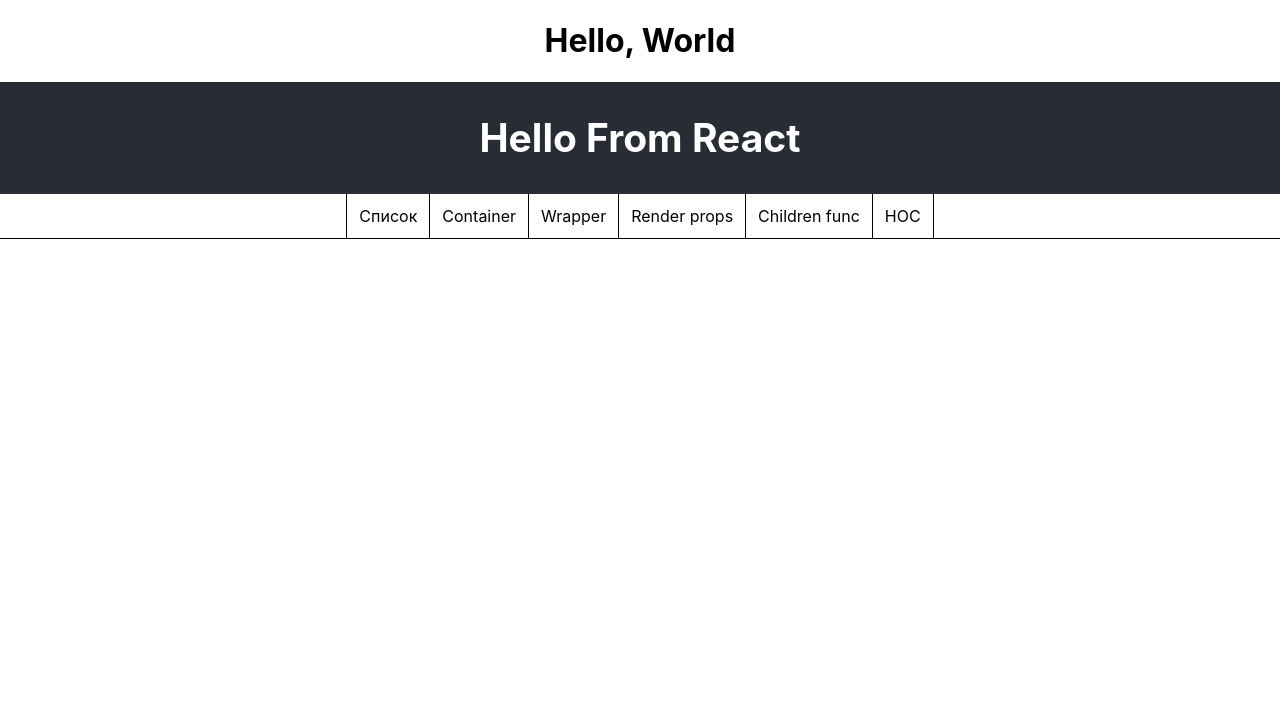
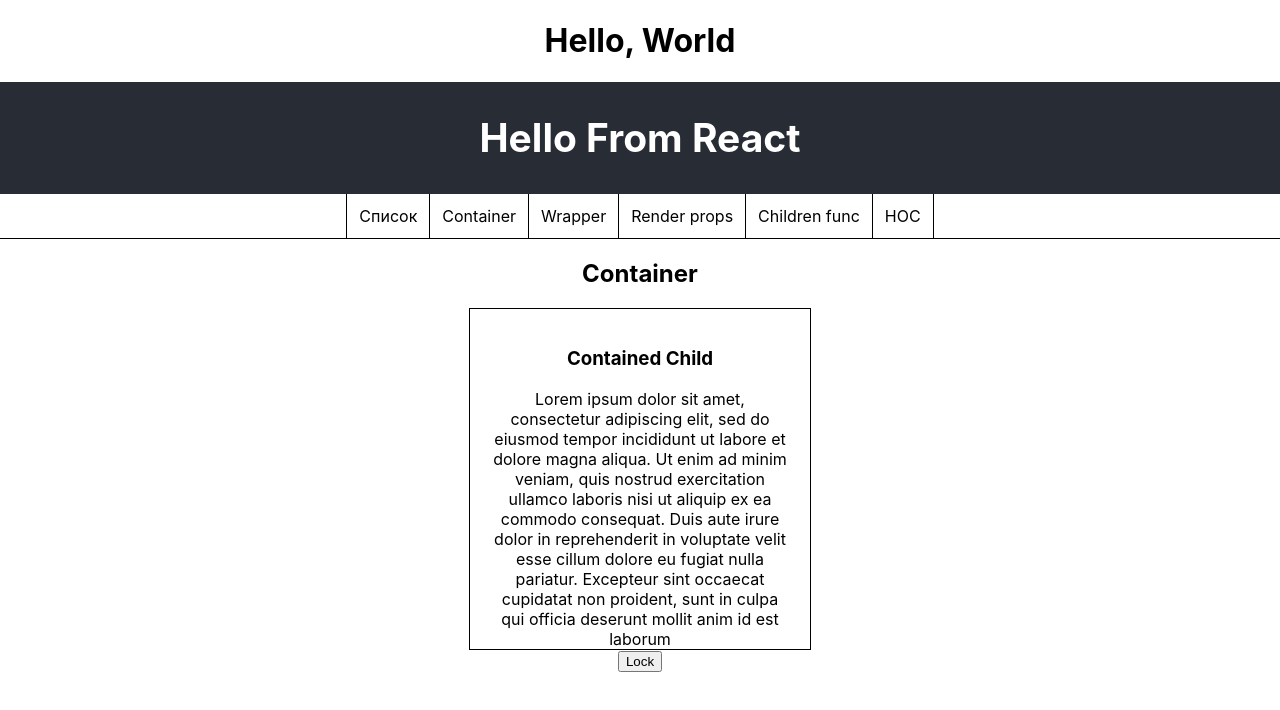
Before and after one commit to Jesovile/react-trainings, a React (Create React App) app: page / in a window 1280 px wide. Both pictures are taken after a click on the element "Container". Shown: the top 710 px of the page. Built offline with nearby package versions, Linux system fonts and the light colour scheme.

Commit message:
add Container pattern iplementation

```diff
--- a/src/App.tsx
+++ b/src/App.tsx
@@ -3,6 +3,7 @@ import ClientList from "./components/ClientList/ClientList";
 import './App.css';
 import { NavigationTabs } from './types';
 import Navigation from './components/Navigation/Navigation';
+import Container from './components/Container/Container';
 
 interface AppState {
   currentTab: NavigationTabs;
@@ -28,6 +29,7 @@ class App extends React.Component<{}, AppState> {
   private readonly renderContent = (currentTab: NavigationTabs) => {
     switch (currentTab) {
       case NavigationTabs.LIST: return <ClientList/>;
+      case NavigationTabs.CONTAINER: return <Container/>;
       default: return null;
     }
   };
--- /dev/null
+++ b/src/components/Container/ContainedChild/ContainedChild.tsx
@@ -0,0 +1,18 @@
+import React from "react";
+import "./styles/ContainedChild.css";
+
+interface ContainedChildProps {
+    isDisable: boolean;
+}
+
+const ContainedChild: React.FC<ContainedChildProps> = (props) => {
+    const {isDisable} = props;
+    return (
+        <div className={`ContainedChild ${isDisable ? "ContainedChild--disable" : undefined}`}>
+            <h3>Contained Child</h3>
+            <p>Lorem ipsum dolor sit amet, consectetur adipiscing elit, sed do eiusmod tempor incididunt ut labore et dolore magna aliqua. Ut enim ad minim veniam, quis nostrud exercitation ullamco laboris nisi ut aliquip ex ea commodo consequat. Duis aute irure dolor in reprehenderit in voluptate velit esse cillum dolore eu fugiat nulla pariatur. Excepteur sint occaecat cupidatat non proident, sunt in culpa qui officia deserunt mollit anim id est laborum</p>
+        </div>
+    );
+};
+
+export default ContainedChild;
--- /dev/null
+++ b/src/components/Container/ContainedChild/styles/ContainedChild.css
@@ -0,0 +1,12 @@
+.ContainedChild {
+    width: 300px;
+    height: 300px;
+    padding: 20px;
+    border: 1px solid black;
+}
+
+.ContainedChild--disable {
+    opacity: 0.7;
+    cursor: not-allowed;
+    user-select: none;
+}
--- /dev/null
+++ b/src/components/Container/Container.tsx
@@ -0,0 +1,19 @@
+import React, { useState } from "react";
+import "./styles/Container.css";
+import ContainedChild from "./ContainedChild/ContainedChild";
+
+const Container: React.FC = () => {
+    const [isBlocked, setBlocked] = useState<boolean>(false);
+
+    return (
+        <div className="Container">
+            <h2>Container</h2>
+            <ContainedChild isDisable={isBlocked}/>
+            <button onClick={() => setBlocked(!isBlocked)}>
+                {isBlocked ? "Unlock" : "Lock"}
+            </button>
+        </div>
+    );
+}
+
+export default Container;
--- /dev/null
+++ b/src/components/Container/styles/Container.css
@@ -0,0 +1,8 @@
+.Container {
+    width: 100%;
+}
+
+.Container >* {
+    margin-left: auto;
+    margin-right: auto;
+}
--- a/src/components/Navigation/styles/Navigation.css
+++ b/src/components/Navigation/styles/Navigation.css
@@ -10,6 +10,8 @@
     padding: 12px;
     text-align: center;
     border-right: 1px solid black;
+    cursor: pointer;
+    user-select: none;
 }
 
 .Navigation > *:first-child {
```
